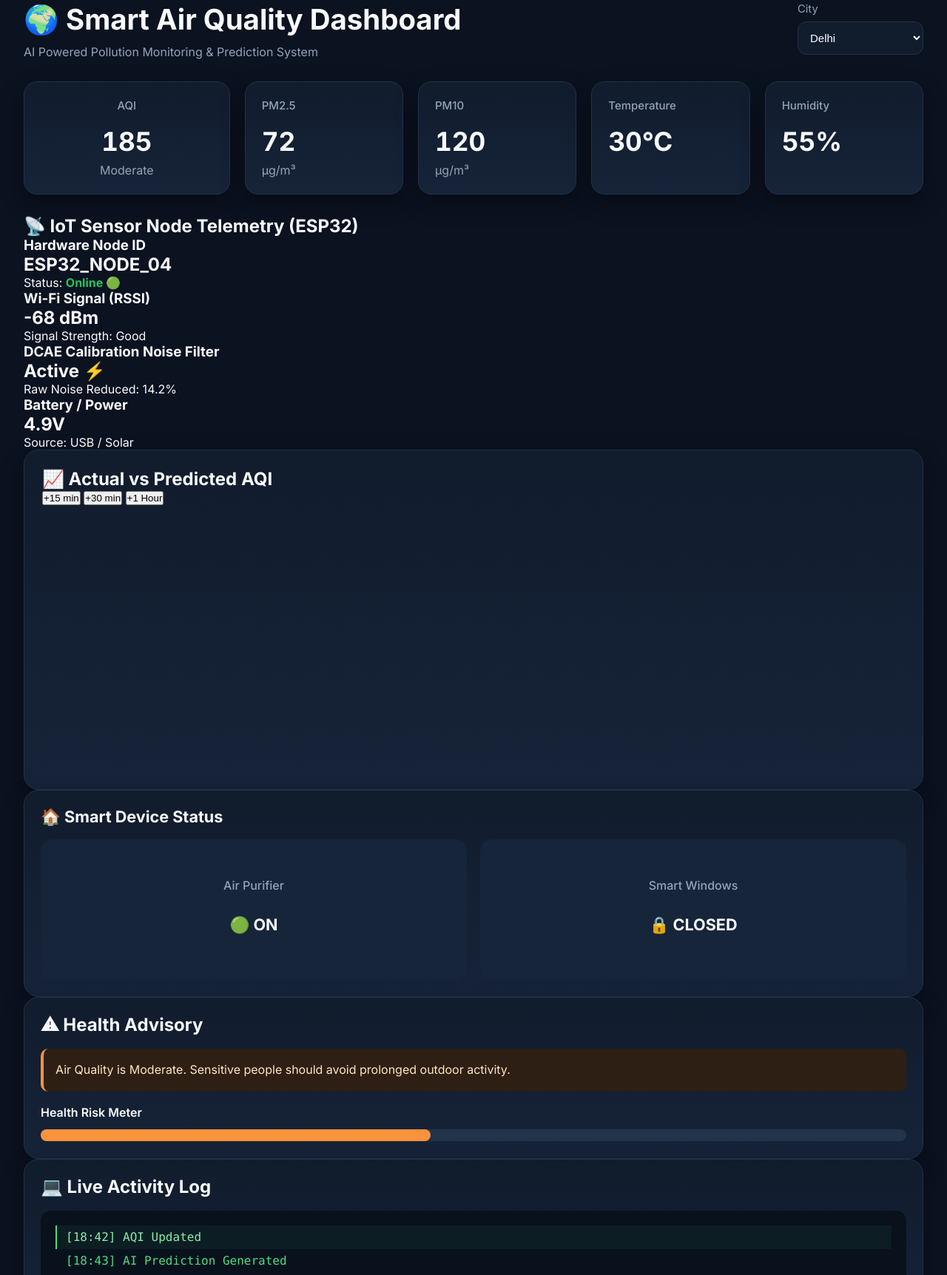
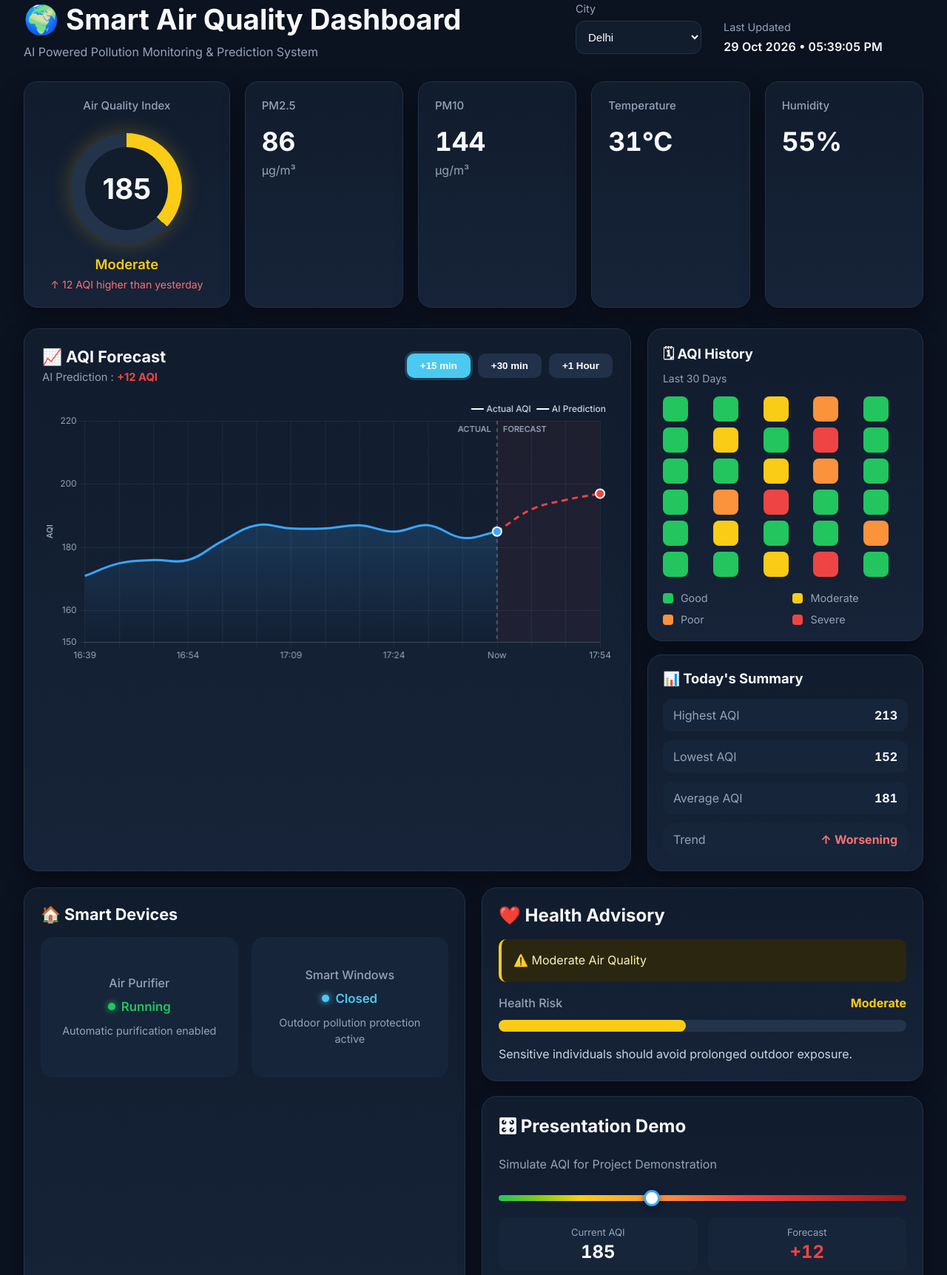
Before and after one commit to Palak-711/smart-air-quality-system, a plain HTML site: page dashboard/index.html in a window 1280 px wide. Shown: the part 27-1751 px from the top of the page at 74% size. Drawn offline with nearby package versions, Linux system fonts and the light colour scheme.

Commit message:
Updated index.html

```diff
--- a/dashboard/index.html
+++ b/dashboard/index.html
@@ -2,161 +2,622 @@
 <html lang="en">
 
 <head>
+
     <meta charset="UTF-8">
-    <meta name="viewport" content="width=device-width, initial-scale=1.0">
+
+    <meta name="viewport"
+          content="width=device-width, initial-scale=1.0">
+
     <title>Smart Air Quality Dashboard</title>
-    <link rel="stylesheet" href="style.css">
+
+    <link rel="stylesheet"
+          href="style.css">
+
+    <link rel="preconnect"
+          href="https://fonts.googleapis.com">
+
+    <link rel="preconnect"
+          href="https://fonts.gstatic.com"
+          crossorigin>
+
+    <link href="https://fonts.googleapis.com/css2?family=Inter:wght@300;400;500;600;700&display=swap"
+          rel="stylesheet">
+
     <script src="https://cdn.jsdelivr.net/npm/chart.js"></script>
+
 </head>
 
 <body>
 
 <div class="container">
 
-    <!-- ================= HEADER ================= -->
-    <header>
-        <div class="logo">
+<!-- ======================================================
+                        HEADER
+======================================================= -->
+
+<header class="dashboard-header">
+
+    <div class="header-left">
+
         <h1>🌍 Smart Air Quality Dashboard</h1>
-            <p>AI Powered Pollution Monitoring & Prediction System</p>
+
+        <p>
+            AI Powered Pollution Monitoring & Prediction System
+        </p>
+
     </div>
-        <div class="city-selector">
-            <label for="city">City</label>
+
+    <div class="header-right">
+
+        <div class="city-box">
+
+            <label>City</label>
+
             <select id="city">
+
                 <option>Delhi</option>
+
                 <option>Faridabad</option>
+
                 <option>Gurugram</option>
+
             </select>
+
         </div>
+
+        <div class="update-box">
+
+            <span>Last Updated</span>
+
+            <h4 id="lastUpdated">
+
+                24 Oct 2026 • 06:30 PM
+
+            </h4>
+
+        </div>
+
+    </div>
+
 </header>
 
-    <!-- ================= LIVE METRICS ================= -->
+<!-- ======================================================
+                    METRIC CARDS
+======================================================= -->
+
 <section class="cards">
+
+    <!-- AQI -->
+
     <div class="card aqi-card">
-            <h3>AQI</h3>
-            <h2 id="aqi-value">185</h2>
-            <span id="aqi-status">Moderate</span>
+
+        <h3>Air Quality Index</h3>
+
+        <div class="gauge-wrapper">
+
+            <div class="aqi-gauge">
+
+                <span id="aqiValue">
+
+                    185
+
+                </span>
+
             </div>
+
+        </div>
+
+        <h4 id="aqiStatus">
+
+            Moderate
+
+        </h4>
+
+        <p id="aqiTrend">
+
+            ↑ 12 AQI higher than yesterday
+
+        </p>
+
+    </div>
+
+    <!-- PM2.5 -->
+
     <div class="card">
+
         <h3>PM2.5</h3>
-            <h2 id="pm25-value">72</h2>
+
+        <h2 id="pm25">
+
+            72
+
+        </h2>
+
         <span>µg/m³</span>
+
     </div>
+
+    <!-- PM10 -->
+
     <div class="card">
+
         <h3>PM10</h3>
-            <h2 id="pm10-value">120</h2>
+
+        <h2 id="pm10">
+
+            120
+
+        </h2>
+
         <span>µg/m³</span>
+
     </div>
+
+    <!-- Temperature -->
+
     <div class="card">
+
         <h3>Temperature</h3>
-            <h2 id="temp-value">30°C</h2>
+
+        <h2 id="temperature">
+
+            30°C
+
+        </h2>
+
     </div>
+
+    <!-- Humidity -->
+
     <div class="card">
+
         <h3>Humidity</h3>
-            <h2 id="humidity-value">55%</h2>
+
+        <h2 id="humidity">
+
+            55%
+
+        </h2>
+
     </div>
+
 </section>
 
-    <!-- ================= IOT HARDWARE TELEMETRY ================= -->
-    <section class="iot-section">
-        <h2>📡 IoT Sensor Node Telemetry (ESP32)</h2>
-        <div class="iot-grid">
-            <div class="iot-card">
-                <h3>Hardware Node ID</h3>
-                <h2 id="node-id">ESP32_NODE_04</h2>
-                <span>Status: <strong style="color: #22C55E;">Online 🟢</strong></span>
+<!-- ======================================================
+            GRAPH + INSIGHTS
+======================================================= -->
+
+<section class="top-grid">
+
+<!-- ================= GRAPH ================= -->
+
+<div class="graph-section">
+
+    <div class="graph-header">
+
+        <div>
+
+            <h2>
+
+                📈 AQI Forecast
+
+            </h2>
+
+            <p>
+
+                AI Prediction :
+                <strong id="predictionIncrease">
+
+                    +18 AQI
+
+                </strong>
+
+            </p>
+
         </div>
-            <div class="iot-card">
-                <h3>Wi-Fi Signal (RSSI)</h3>
-                <h2 id="wifi-rssi">-68 dBm</h2>
-                <span>Signal Strength: Good</span>
+
+        <div class="graph-buttons">
+
+            <button class="active">
+
+                +15 min
+
+            </button>
+
+            <button>
+
+                +30 min
+
+            </button>
+
+            <button>
+
+                +1 Hour
+
+            </button>
+
         </div>
-            <div class="iot-card">
-                <h3>DCAE Calibration Noise Filter</h3>
-                <h2 id="calibration-status">Active ⚡</h2>
-                <span id="noise-reduced">Raw Noise Reduced: 14.2%</span>
+
     </div>
-            <div class="iot-card">
-                <h3>Battery / Power</h3>
-                <h2 id="power-status">4.9V</h2>
-                <span>Source: USB / Solar</span>
+
+    <div class="chart-container">
+
+        <canvas id="aqiChart"></canvas>
+
+    </div>
+
+</div>
+
+<!-- ================= AQI INSIGHTS ================= -->
+
+<div class="insight-card">
+
+    <!-- AQI HISTORY -->
+
+    <div class="history-card">
+
+        <h2>
+
+            🗓 AQI History
+
+        </h2>
+
+        <p>
+
+            Last 30 Days
+
+        </p>
+
+        <div class="heatmap">
+
+            <!-- ROW 1 -->
+
+            <div class="level-good"></div>
+            <div class="level-good"></div>
+            <div class="level-moderate"></div>
+            <div class="level-poor"></div>
+            <div class="level-good"></div>
+
+            <!-- ROW 2 -->
+
+            <div class="level-good"></div>
+            <div class="level-moderate"></div>
+            <div class="level-good"></div>
+            <div class="level-severe"></div>
+            <div class="level-good"></div>
+
+            <!-- ROW 3 -->
+
+            <div class="level-good"></div>
+            <div class="level-good"></div>
+            <div class="level-moderate"></div>
+            <div class="level-poor"></div>
+            <div class="level-good"></div>
+
+            <!-- ROW 4 -->
+
+            <div class="level-good"></div>
+            <div class="level-poor"></div>
+            <div class="level-severe"></div>
+            <div class="level-good"></div>
+            <div class="level-good"></div>
+
+            <!-- ROW 5 -->
+
+            <div class="level-good"></div>
+            <div class="level-moderate"></div>
+            <div class="level-good"></div>
+            <div class="level-good"></div>
+            <div class="level-poor"></div>
+
+            <!-- ROW 6 -->
+
+            <div class="level-good"></div>
+            <div class="level-good"></div>
+            <div class="level-moderate"></div>
+            <div class="level-severe"></div>
+            <div class="level-good"></div>
+
+        </div>
+
+        <div class="legend">
+
+    <span>
+        <div class="good"></div>
+        Good
+    </span>
+
+    <span>
+        <div class="moderate"></div>
+        Moderate
+    </span>
+
+    <span>
+        <div class="poor"></div>
+        Poor
+    </span>
+
+    <span>
+        <div class="severe"></div>
+        Severe
+    </span>
+
 </div>
     </div>
+        <!-- ================= TODAY SUMMARY ================= -->
+
+    <div class="summary-card">
+
+        <h2>
+
+            📊 Today's Summary
+
+        </h2>
+
+        <div class="summary-item">
+
+            <span>Highest AQI</span>
+
+            <strong id="highestAQI">212</strong>
+
+        </div>
+
+        <div class="summary-item">
+
+            <span>Lowest AQI</span>
+
+            <strong id="lowestAQI">148</strong>
+
+        </div>
+
+        <div class="summary-item">
+
+            <span>Average AQI</span>
+
+            <strong id="averageAQI">176</strong>
+
+        </div>
+
+        <div class="summary-item">
+
+            <span>Trend</span>
+
+            <strong id="trend">↑ Improving</strong>
+
+        </div>
+
+    </div>
+
+</div>
+
 </section>
 
-    <!-- ================= GRAPH ================= -->
-    <section class="graph-section">
-        <div class="section-header">
-            <h2>📈 Actual vs Predicted AQI</h2>
-            <div class="time-buttons">
-                <button class="active">+15 min</button>
-                <button>+30 min</button>
-                <button>+1 Hour</button>
+
+
+<!-- ======================================================
+                    SECOND ROW
+======================================================= -->
+
+<section class="bottom-grid">
+
+    <!-- ================= SMART DEVICES ================= -->
+
+    <div class="device-section">
+
+        <h2>🏠 Smart Devices</h2>
+
+        <div class="device-grid">
+
+            <div class="device-card">
+
+                <h3>Air Purifier</h3>
+
+                <div class="device-status on">
+
+                    <span class="status-dot"></span>
+
+                    <span id="purifierStatus">
+
+                        Running
+
+                    </span>
+
                 </div>
+
+                <p>
+
+                    Automatic purification enabled
+
+                </p>
+
             </div>
-        <div class="chart-container">
-            <canvas id="aqiChart"></canvas>
+
+            <div class="device-card">
+
+                <h3>Smart Windows</h3>
+
+                <div class="device-status closed">
+
+                    <span class="status-dot"></span>
+
+                    <span id="windowStatus">
+
+                        Closed
+
+                    </span>
+
                 </div>
+
+                <p>
+
+                    Outdoor pollution protection active
+
+                </p>
+
+            </div>
+
+        </div>
+
+    </div>
+
+
+
+    <!-- ================= RIGHT SIDE ================= -->
+
+    <div class="right-column">
+
+        <!-- Health -->
+
+        <div class="health-section">
+
+            <h2>❤️ Health Advisory</h2>
+
+            <div id="warning-banner">
+
+                Moderate Air Quality
+
+            </div>
+
+            <div class="risk-box">
+
+                <div class="risk-header">
+
+                    <span>Health Risk</span>
+
+                    <strong id="riskLabel">
+
+                        Moderate
+
+                    </strong>
+
+                </div>
+
+                <progress
+
+                    id="risk-meter"
+
+                    value="45"
+
+                    max="100">
+
+                </progress>
+
+            </div>
+
+            <p class="health-text">
+
+                Sensitive individuals should avoid prolonged outdoor exposure.
+
+            </p>
+
+        </div>
+
+
+
+        <!-- Presentation Demo -->
+
+        <div class="demo-section">
+
+            <h2>🎛 Presentation Demo</h2>
+
+            <p>
+
+                Simulate AQI for Project Demonstration
+
+            </p>
+
+            <input
+
+                type="range"
+
+                id="aqi-slider"
+
+                min="0"
+
+                max="500"
+
+                value="185">
+
+            <div class="demo-values">
+
+                <div>
+
+                    <span>Current AQI</span>
+
+                    <strong id="sliderValue">
+
+                        185
+
+                    </strong>
+
+                </div>
+
+                <div>
+
+                    <span>Forecast</span>
+
+                    <strong id="forecastValue">
+
+                        +18
+
+                    </strong>
+
+                </div>
+
+            </div>
+
+            <button id="simulateBtn">
+
+                Run Simulation
+
+            </button>
+
+        </div>
+
+    </div>
+
 </section>
 
-    <!-- ================= DEVICE STATUS ================= -->
-    <section class="device-section">
-        <h2>🏠 Smart Device Status</h2>
-        <div class="device-grid">
-            <div class="device-card">
-                <h3>Air Purifier</h3>
-                <h2 id="purifier-status">🟢 ON</h2>
+
+
+<!-- ======================================================
+                LIVE ACTIVITY LOG
+======================================================= -->
+
+<section class="terminal-section">
+
+    <div class="terminal-header">
+
+        <h2>💻 Live Activity Log</h2>
+
+        <span class="live-status">
+
+            ● LIVE
+
+        </span>
+
     </div>
-            <div class="device-card">
-                <h3>Smart Windows</h3>
-                <h2 id="window-status">🔒 CLOSED</h2>
+
+    <div class="terminal" id="activityLog">
+
+        <p>[18:42] AQI updated to 185</p>
+
+        <p>[18:43] AI generated +30 minute prediction</p>
+
+        <p>[18:44] Air Purifier turned ON automatically</p>
+
+        <p>[18:45] Smart Windows CLOSED</p>
+
+        <p>[18:46] Dashboard synchronized</p>
+
     </div>
-        </div>
-    </section>
 
-    <!-- ================= HEALTH ADVISORY ================= -->
-    <section class="health-section">
-        <h2>⚠ Health Advisory</h2>
-        <div id="warning-banner">
-            Air Quality is Moderate. Sensitive people should avoid prolonged outdoor activity.
-        </div>
-        <div class="risk-box">
-            <div class="risk-title">
-                Health Risk Meter
-            </div>
-            <progress id="risk-meter" value="45" max="100"></progress>
-        </div>
-    </section>
-
-    <!-- ================= ACTIVITY LOG ================= -->
-    <section class="terminal-section">
-        <h2>💻 Live Activity Log</h2>
-        <div class="terminal" id="terminal-log">
-            <p>[18:42] AQI Updated</p>
-            <p>[18:43] AI Prediction Generated</p>
-            <p>[18:44] Air Purifier Turned ON</p>
-            <p>[18:45] Smart Windows Closed</p>
-        </div>
-    </section>
-
-    <!-- ================= DEMO PANEL ================= -->
-    <section class="demo-section">
-        <h2>🎛 Presentation Demo</h2>
-        <p>Simulate AQI Level</p>
-        <input type="range"
-               min="0"
-               max="500"
-               value="185"
-               id="aqi-slider">
-        <h3>
-            AQI :
-            <span id="slider-value">
-                185
-            </span>
-        </h3>
 </section>
 
 </div>
 
 <script src="script.js"></script>
+
 </body>
+
 </html>
```
Lines whose indentation alone changed are shown as unchanged.
